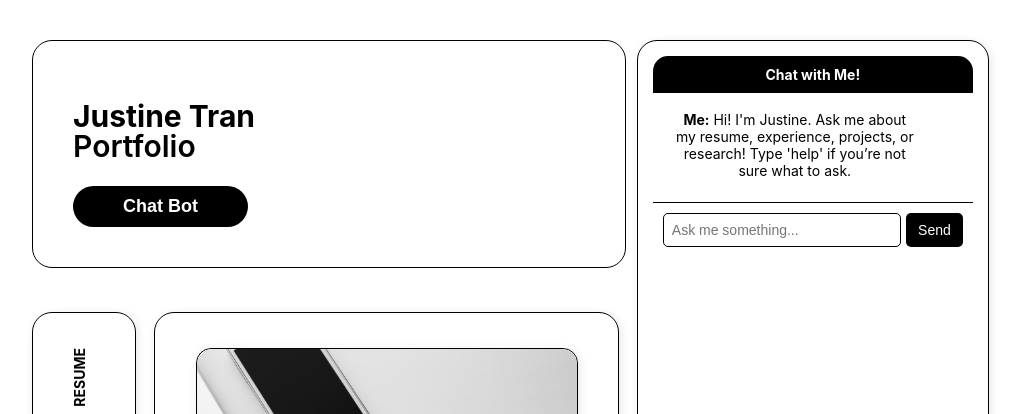
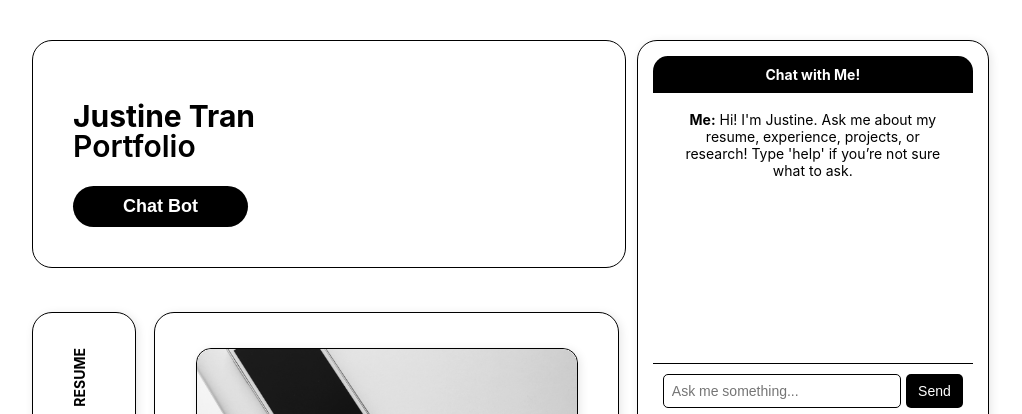
Before and after one commit to justinetrann/2025-Justine-Portfolio, a React (Create React App) app: page / in a window 1280 px wide. Shown: the top 414 px of the page, without its empty margins (96-1118 px from the left). Built offline with nearby package versions, Linux system fonts and the light colour scheme.

Commit message:
Update fix css chatbot

```diff
--- a/src/App.css
+++ b/src/App.css
@@ -468,11 +468,12 @@
   border-top-right-radius: 15px;
 }
 
+/* Ensures chat messages container always fills available space */
 .chatbot-messages {
-  flex: 1;
+  flex-grow: 1;
+  height: 250px;
   padding: 10px;
-  overflow-y: auto;
-  max-height: 250px;
+  overflow-y: scroll;
   display: flex;
   flex-direction: column;
   border-bottom: 1px solid black;
@@ -484,11 +485,12 @@
   border-radius: 10px;
   margin-bottom: 5px;
   font-size: 14px;
-  max-width: 80%;
+  max-width: calc(100% - 20px); /* Prevents stretching while accounting for scrollbar */
   width: fit-content;
   word-wrap: break-word;
 }
 
+/* User messages (Right-Aligned) */
 .chat-message.user {
   align-self: flex-end;
   background-color: #e0e0e0;
@@ -498,22 +500,37 @@
   border-bottom-left-radius: 10px;
 }
 
+/* Justine's messages (Fully Left-Aligned) */
 .chat-message.bot {
   align-self: flex-start;
   background-color: #f4f4f4;
   text-align: left;
   border-radius: 10px;
-  margin-left: 0;
   width: fit-content;
   max-width: 80%;
   padding: 8px 12px;
 }
 
+/* Prevents first bot message from shifting */
 .chat-message.bot:first-child {
   width: fit-content;
   max-width: 80%;
-  margin-left: 0; /* Removes excess white space */
+  margin-left: 0;
   padding: 8px 12px;
+}
+
+/* --- Scrollbar Styling (Fixes Shift) --- */
+.chatbot-messages::-webkit-scrollbar {
+  width: 6px; /* Keeps scrollbar thin */
+}
+
+.chatbot-messages::-webkit-scrollbar-thumb {
+  background-color: #888;
+  border-radius: 5px;
+}
+
+.chatbot-messages::-webkit-scrollbar-track {
+  background: #f1f1f1;
 }
 
 /* --- Chat Input --- */
```
